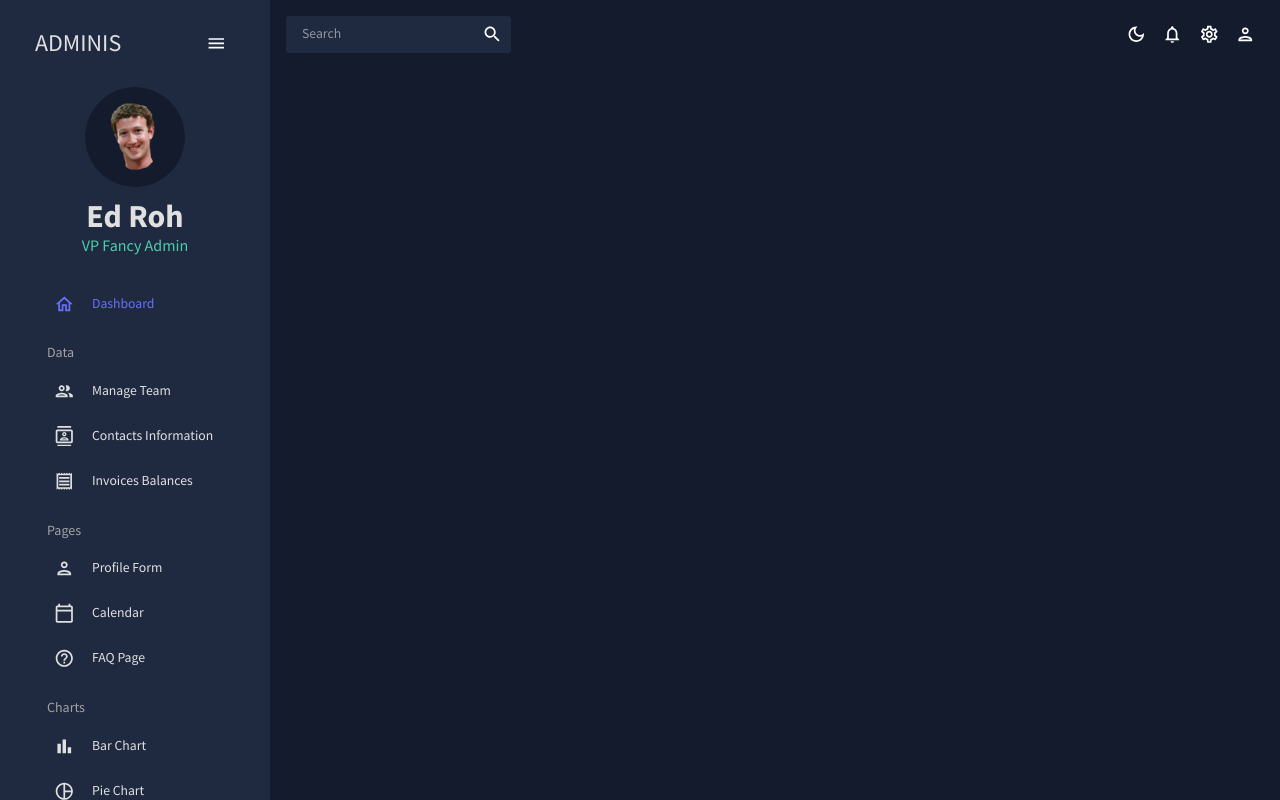
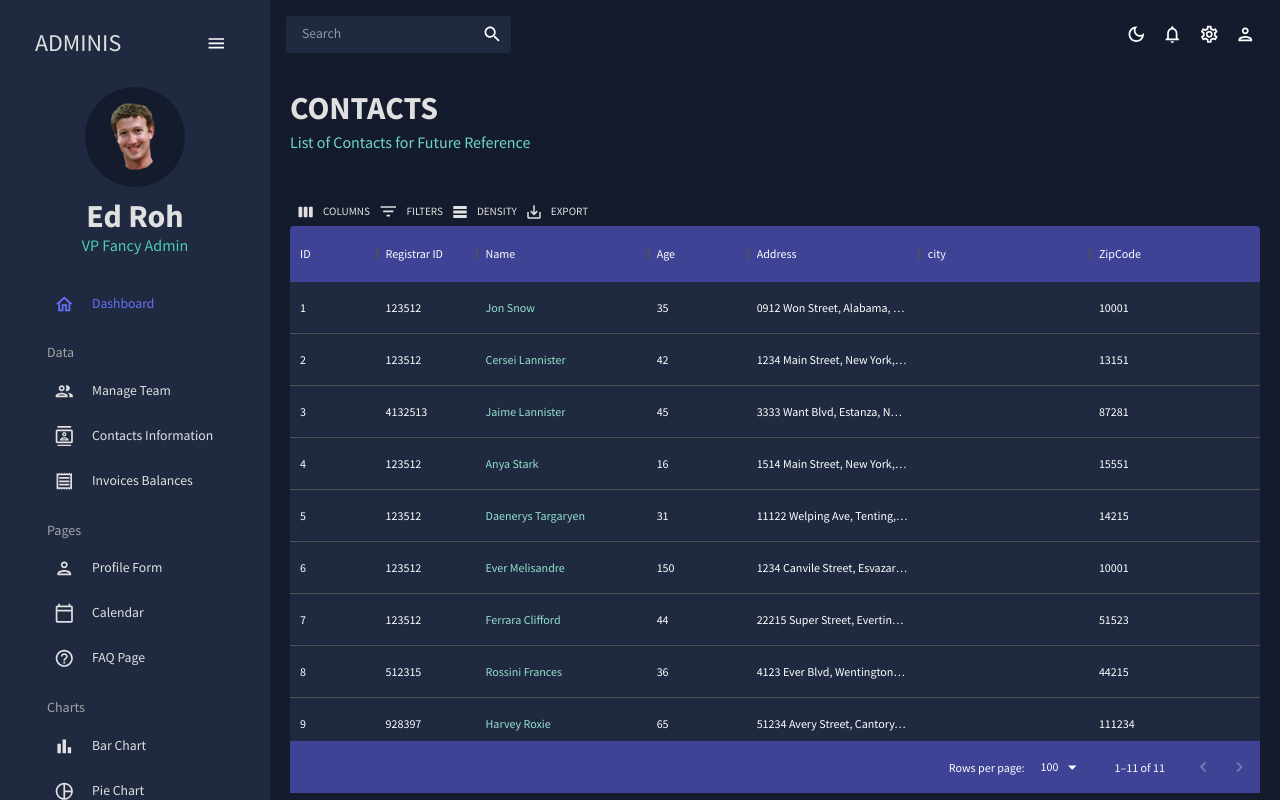
Before and after one commit to khalid7487/study, a React (Create React App) app in the folder React/react-admin-client/: page /contacts in a window 1280 px wide. Built offline with nearby package versions, Linux system fonts and the light colour scheme.

Commit message:
data grid table from invoice and contacts

```diff
--- a/React/react-admin-client/src/App.js
+++ b/React/react-admin-client/src/App.js
@@ -4,8 +4,8 @@
 import Sidebar from "./views/global/sidebar";
 import Dashboard from "./views/dashboard";
 import Team from "./views/team";
-// import Invoices from "./views/invoices";
-// import Contacts from "./views/contacts";
+import Contacts from "./views/contacts";
+import Invoices from "./views/invoices";
 // import Bar from "./views/bar";
 // import Form from "./views/form";
 // import Line from "./views/line";
@@ -32,9 +32,9 @@
             <Routes>
               <Route path="/" element={<Dashboard />} />
               <Route path="/team" element={<Team />} />
-              {/*<Route path="/contacts" element={<Contacts />} />
+              <Route path="/contacts" element={<Contacts />} />
               <Route path="/invoices" element={<Invoices />} />
-              <Route path="/form" element={<Form />} />
+              {/*<Route path="/form" element={<Form />} />
               <Route path="/bar" element={<Bar />} />
               <Route path="/pie" element={<Pie />} />
               <Route path="/line" element={<Line />} />
--- /dev/null
+++ b/React/react-admin-client/src/views/contacts/index.jsx
@@ -0,0 +1,93 @@
+import { Box } from "@mui/material";
+import { DataGrid, GridToolbar } from "@mui/x-data-grid";
+import { tokens } from "../../theme";
+import { mockDataContacts } from "../../data/mockData";
+import Header from "../../component/Header";
+import { useTheme } from "@mui/material";
+
+const Contacts = () => {
+  const theme = useTheme();
+  const colors = tokens(theme.palette.mode);
+
+  const columns = [
+    { field: "id", headerName: "ID", flex: 0.5 },
+    { field: "registrarId", headerName: "Registrar ID" },
+    {
+      field: "name",
+      headerName: "Name",
+      flex: 1,
+      cellClassName: "name-column--cell",
+    },
+    {
+      field: "age",
+      headerName: "Age",
+      type: "number",
+      headerAlign: "left",
+      align: "left",
+    },
+    {
+      field: "address",
+      headerName: "Address",
+      flex: 1,
+    },
+    {
+      field: "City",
+      headerName: "city",
+      flex: 1,
+    },
+    {
+      field: "zipCode",
+      headerName: "ZipCode",
+      flex: 1,
+    },
+  ];
+
+  return (
+    <Box m="20px">
+      <Header
+        subtitle="List of Contacts for Future Reference"
+        title="CONTACTS"
+      />
+      <Box
+        m="40px 0 0 0"
+        height="75vh"
+        sx={{
+          "& .MuiDataGrid-root": {
+            border: "none",
+          },
+          "& .MuiDataGrid-cell": {
+            borderBottom: "none",
+          },
+          "& .name-column--cell": {
+            color: colors.greenAccent[300],
+          },
+          "& .MuiDataGrid-columnHeaders": {
+            backgroundColor: colors.blueAccent[700],
+            borderBottom: "none",
+          },
+          "& .MuiDataGrid-virtualScroller": {
+            backgroundColor: colors.primary[400],
+          },
+          "& .MuiDataGrid-footerContainer": {
+            borderTop: "none",
+            backgroundColor: colors.blueAccent[700],
+          },
+          "& .MuiCheckbox-root": {
+            color: `${colors.greenAccent[200]} !important`,
+          },
+          "& .MuiDataGrid-toolbarContainer .MuiButton-text": {
+            color: `${colors.grey[100]} !important`,
+          },
+        }}
+      >
+        <DataGrid
+          rows={mockDataContacts}
+          columns={columns}
+          components={{ Toolbar: GridToolbar }}
+        />
+      </Box>
+    </Box>
+  );
+};
+
+export default Contacts;
--- /dev/null
+++ b/React/react-admin-client/src/views/invoices/index.js
@@ -0,0 +1,83 @@
+import { Box, Typography, useTheme } from "@mui/material";
+import { DataGrid } from "@mui/x-data-grid";
+import { tokens } from "../../theme";
+import { mockDataInvoices } from "../../data/mockData";
+import Header from "../../component/Header";
+
+const Invoices = () => {
+  const theme = useTheme();
+  const colors = tokens(theme.palette.mode);
+  const columns = [
+    { field: "id", headerName: "ID" },
+    {
+      field: "name",
+      headerName: "Name",
+      flex: 1,
+      cellClassName: "name-column--cell",
+    },
+    {
+      field: "phone",
+      headerName: "Phone Number",
+      flex: 1,
+    },
+    {
+      field: "email",
+      headerName: "Email",
+      flex: 1,
+    },
+    {
+      field: "cost",
+      headerName: "Cost",
+      flex: 1,
+      renderCell: (params) => {
+        <Typography color={colors.greenAccent[500]}>
+          ${params.row.cost}
+        </Typography>;
+      },
+    },
+    {
+      field: "date",
+      headerName: "Date",
+      flex: 1,
+    },
+  ];
+
+  return (
+    <Box m="20px">
+      <Header title="INVOICES" subtitle="List of Invoice Balances" />
+      <Box
+        m="40px 0 0 0"
+        height="75vh"
+        sx={{
+          "& .MuiDataGrid-root": {
+            border: "none",
+          },
+          "& .MuiDataGrid-cell": {
+            borderBottom: "none",
+          },
+          "& .name-column--cell": {
+            color: colors.greenAccent[300],
+          },
+          "& .MuiDataGrid-columnHeaders": {
+            backgroundColor: colors.blueAccent[700],
+            borderBottom: "none",
+          },
+          "& .MuiDataGrid-virtualScroller": {
+            backgroundColor: colors.primary[400],
+          },
+          "& .MuiDataGrid-footerContainer": {
+            borderTop: "none",
+            backgroundColor: colors.blueAccent[700],
+          },
+          "& .MuiCheckbox-root": {
+            color: `${colors.greenAccent[200]} !important`,
+          },
+        }}
+      >
+        <DataGrid checkboxSelection rows={mockDataInvoices} columns={columns} />
+      </Box>
+    </Box>
+  );
+};
+
+export default Invoices;
```
